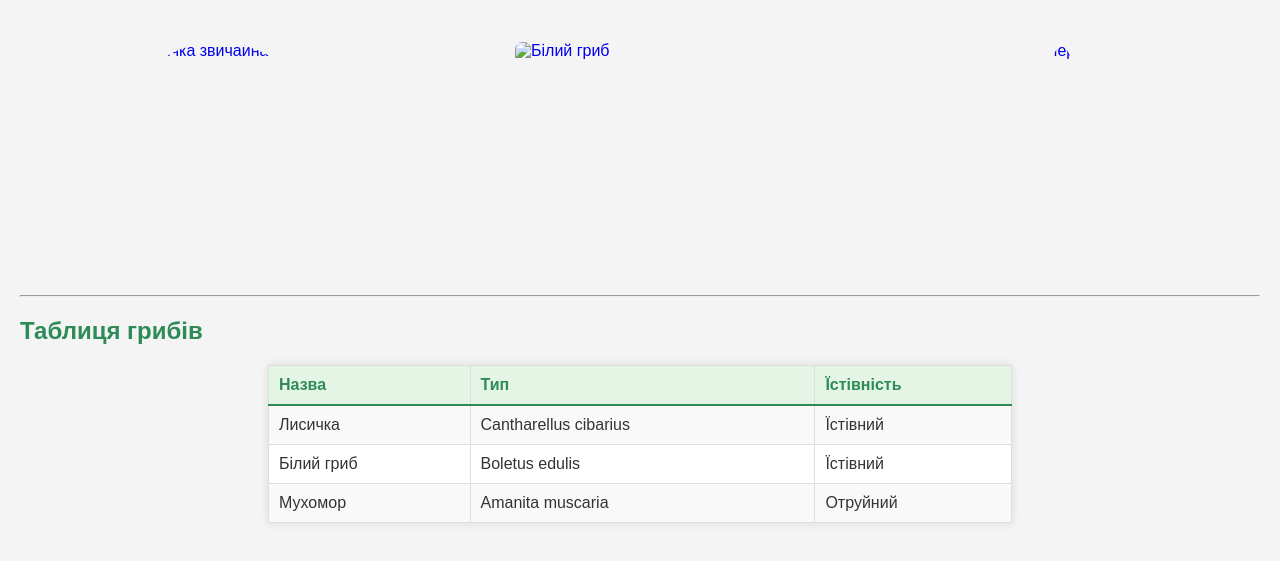
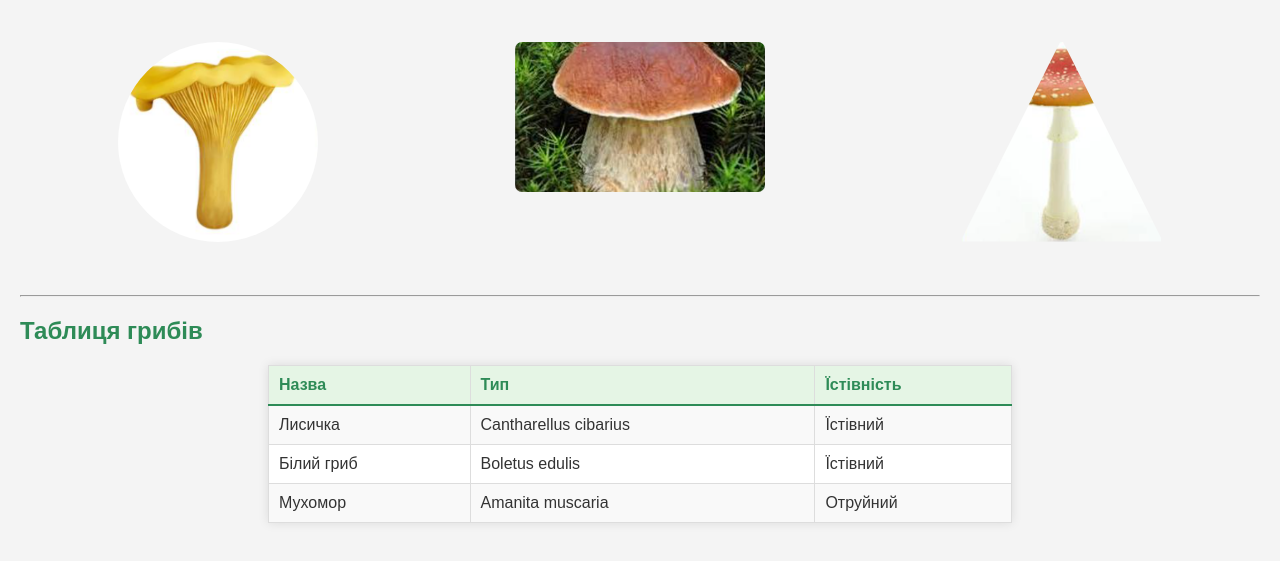
Before and after one commit to Sondei555/lab_2, a plain HTML site: page index.html in a window 1280 px wide. Shown: the part 99-660 px from the top of the page. Drawn offline with Linux system fonts and the light colour scheme.

Commit message:
Replace image file extensions from .jpg to .png

```diff
--- a/index.html
+++ b/index.html
@@ -13,15 +13,15 @@
     <div class="image-links-container">
 
         <a href="https://uk.wikipedia.org/wiki/Лисичка_звичайна" target="_blank">
-            <img src="./lysyczka.jpg" alt="Лисичка звичайна" class="image-shape circle">
+            <img src="./lysyczka.png" alt="Лисичка звичайна" class="image-shape circle">
         </a>
 
         <a href="https://uk.wikipedia.org/wiki/Білий_гриб" target="_blank">
-            <img src="./bilyi.jpg" alt="Білий гриб" class="image-shape rect">
+            <img src="./bilyi.png" alt="Білий гриб" class="image-shape rect">
         </a>
 
         <a href="https://uk.wikipedia.org/wiki/Мухомор_червоний" target="_blank">
-            <img src="./mukhomor.jpg" alt="Мухомор червоний" class="image-shape poly">
+            <img src="./mukhomor.png" alt="Мухомор червоний" class="image-shape poly">
         </a>
     </div>
 
```
